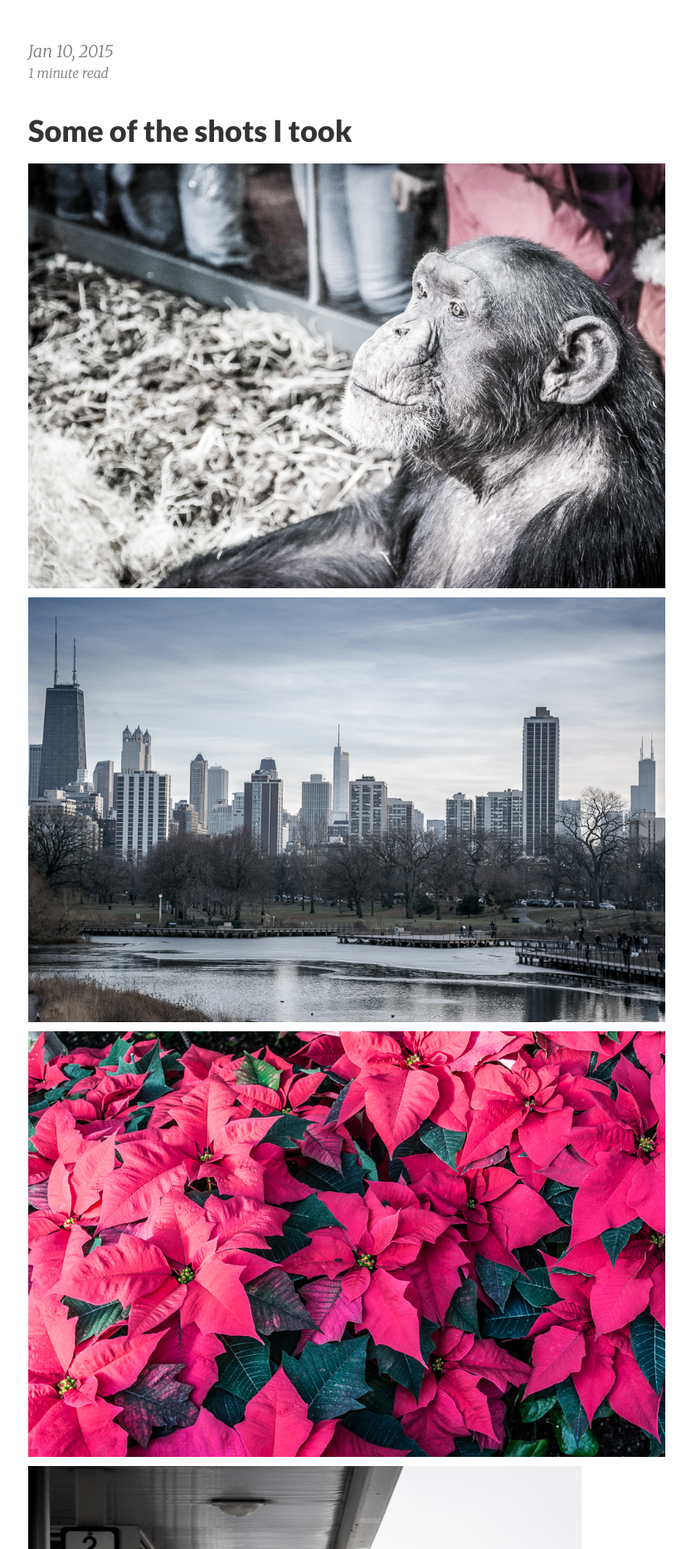
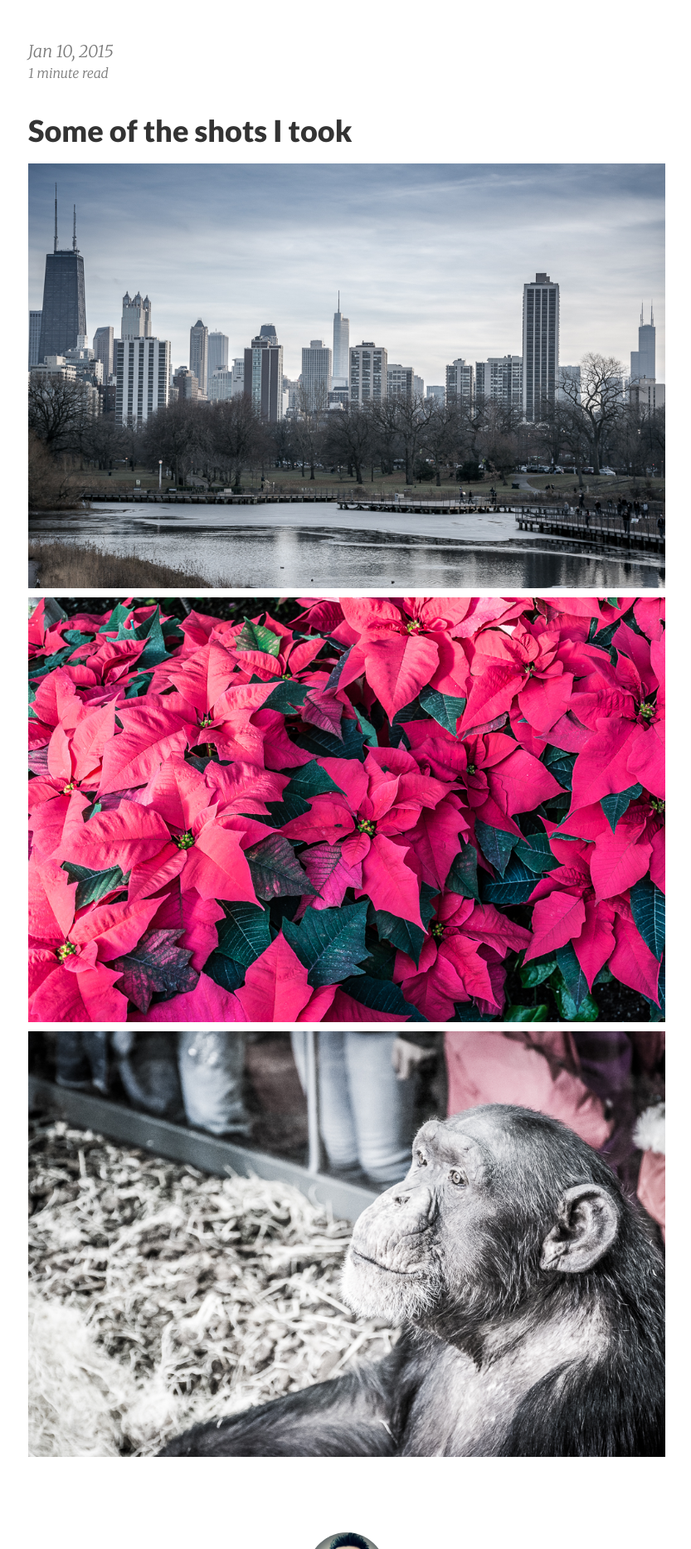
Before and after one commit to cointify/cointify.github.io, a Jekyll site: the page built from _posts/2015-01-10-trip-to-chicago.md, in a window 1280 px wide. Shown: the part 354-2221 px from the top of the page at 83% size, without its empty margins (222-1055 px from the left). Built offline with Jekyll 4.4.1, drawn with Linux system fonts in a browser that asks for light colours; Markdown is read by kramdown in place of the engine named in the settings.

Commit message:
Picture related changes

```diff
--- a/_posts/2015-01-10-trip-to-chicago.md
+++ b/_posts/2015-01-10-trip-to-chicago.md
@@ -7,7 +7,6 @@ categories: vacation
 ---
 
 ### Some of the shots I took
-![Lincoln Park Zoo]({{ site.url }}/images/JAT_6181.jpg)
 ![Chicago Skyline]({{ site.url }}/images/JAT_6197.jpg)
 ![Lincoln Park Flowers]({{ site.url }}/images/JAT_6123.jpg)
-![Mount Pleasant Go Station]({{ site.url }}/images/JAT_5851.jpg)
+![Lincoln Park Zoo]({{ site.url }}/images/JAT_6181.jpg)
```
Also changed, not shown: _posts/2015-01-09-return-of-blogging.md (+2 -0 lines).
